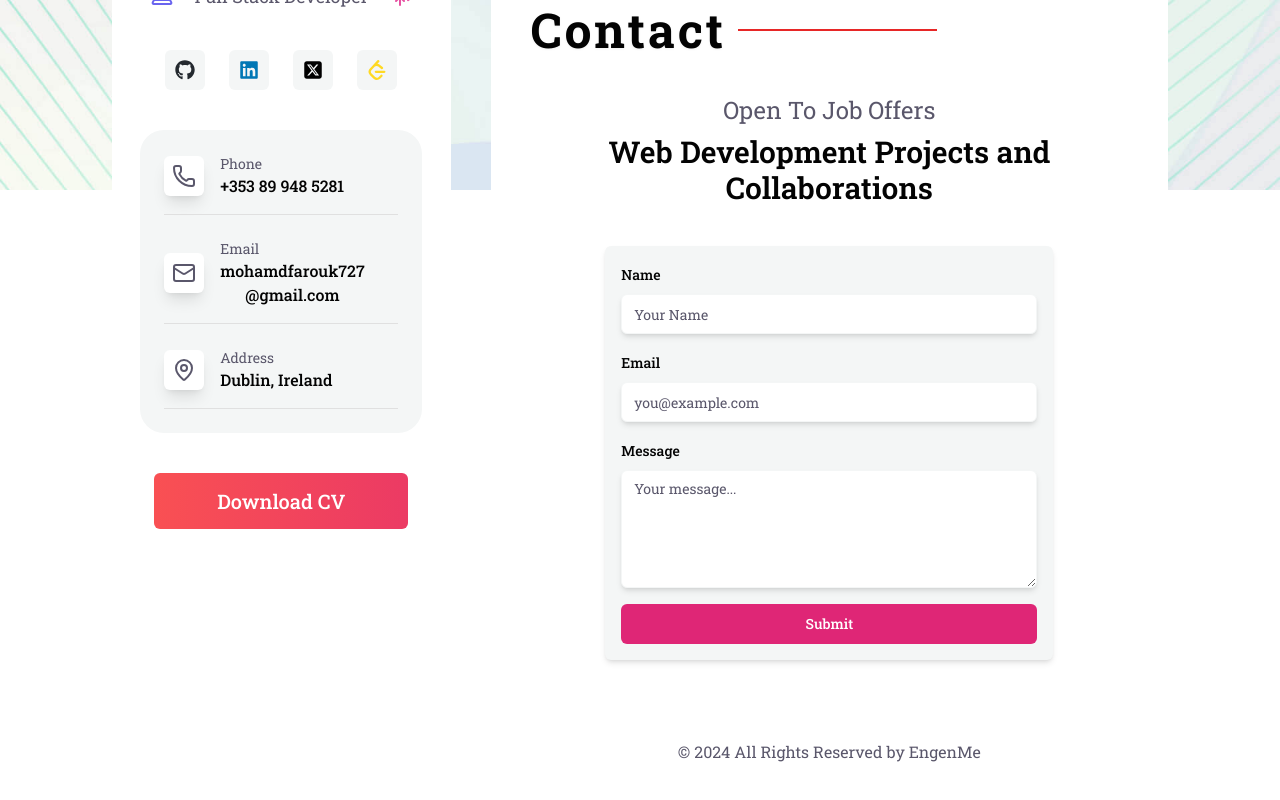
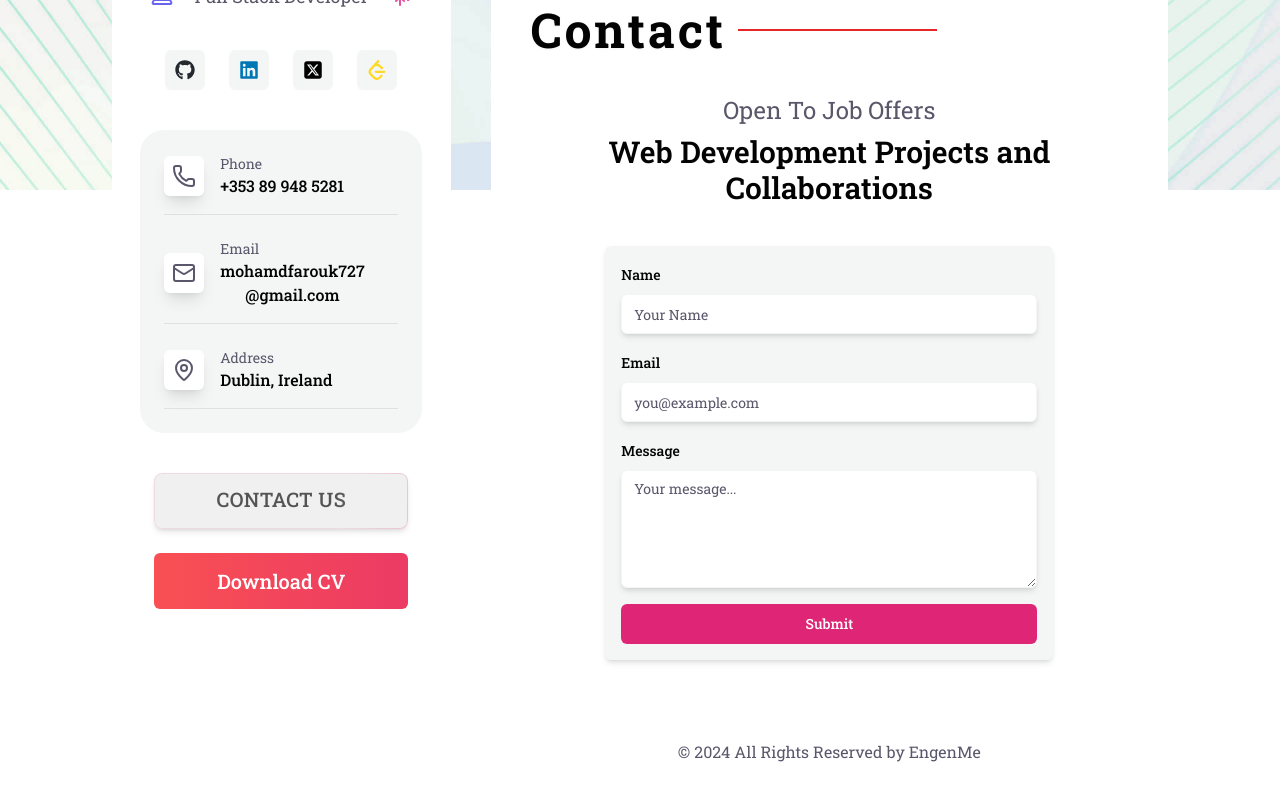
Before and after one commit to EngenMe/portfolio, a Next.js app: page /contact in a window 1280 px wide. Shown: the part 610-1410 px from the top of the page. Built offline with nearby package versions, Linux system fonts and the light colour scheme; a web font is replaced by a local one.

Commit message:
Add contact us button.

```diff
--- a/components/PersonalCard/Card.tsx
+++ b/components/PersonalCard/Card.tsx
@@ -4,6 +4,8 @@ import Contact from "./Contact";
 import Header2 from "./Header2";
 import Role from "./Role";
 import SocialMedia from "./SocialMedia";
+import ShinyButton from "../ui/shiny-button";
+import Link from "next/link";
 
 const Card = () => {
   return (
@@ -12,7 +14,15 @@ const Card = () => {
       <Role />
       <SocialMedia />
       <Contact />
-      <div className="py-10 w-full">
+      <div className="py-10 w-full flex flex-col gap-6 justify-center items-center">
+        <Link
+          href="\contact"
+          className="w-full flex justify-center items-center"
+        >
+          <ShinyButton className="w-3/4 h-14 flex justify-center items-center bg-secondary shadow-md">
+            <div className="text-xl translate-y-1 font-medium">Contact US</div>
+          </ShinyButton>
+        </Link>
         <Button
           onClick={handleDownload}
           className="text-xl w-3/4 h-14 bg-gradient-to-r from-[#F95053] to-[#DE2575] bg-[length:200%_100%] hover:bg-[position:100%_0] transition-all duration-300 ease-in-out"
--- /dev/null
+++ b/components/ui/shiny-button.tsx
@@ -0,0 +1,72 @@
+"use client";
+
+import React from "react";
+import {
+  motion,
+  type AnimationProps,
+  type HTMLMotionProps,
+} from "framer-motion";
+import { cn } from "@/lib/utils";
+
+const animationProps = {
+  initial: { "--x": "100%", scale: 0.8 },
+  animate: { "--x": "-100%", scale: 1 },
+  whileTap: { scale: 0.95 },
+  transition: {
+    repeat: Infinity,
+    repeatType: "loop",
+    repeatDelay: 1,
+    type: "spring",
+    stiffness: 20,
+    damping: 15,
+    mass: 2,
+    scale: {
+      type: "spring",
+      stiffness: 200,
+      damping: 5,
+      mass: 0.5,
+    },
+  },
+} as AnimationProps;
+
+interface ShinyButtonProps extends HTMLMotionProps<"button"> {
+  children: React.ReactNode;
+  className?: string;
+}
+
+const ShinyButton = React.forwardRef<HTMLButtonElement, ShinyButtonProps>(
+  ({ children, className, ...props }, ref) => {
+    return (
+      <motion.button
+        ref={ref}
+        {...animationProps}
+        {...props}
+        className={cn(
+          "relative rounded-lg px-6 py-2 font-medium backdrop-blur-xl transition-shadow duration-300 ease-in-out hover:shadow dark:bg-[radial-gradient(circle_at_50%_0%,hsl(var(--primary)/10%)_0%,transparent_60%)] dark:hover:shadow-[0_0_20px_hsl(var(--primary)/10%)]",
+          className,
+        )}
+      >
+        <span
+          className="relative block size-full text-sm uppercase tracking-wide text-[rgb(0,0,0,65%)] dark:font-light dark:text-[rgb(255,255,255,90%)]"
+          style={{
+            maskImage:
+              "linear-gradient(-75deg,hsl(var(--primary)) calc(var(--x) + 20%),transparent calc(var(--x) + 30%),hsl(var(--primary)) calc(var(--x) + 100%))",
+          }}
+        >
+          {children}
+        </span>
+        <span
+          style={{
+            mask: "linear-gradient(rgb(0,0,0), rgb(0,0,0)) content-box,linear-gradient(rgb(0,0,0), rgb(0,0,0))",
+            maskComposite: "exclude",
+          }}
+          className="absolute inset-0 z-10 block rounded-[inherit] bg-[linear-gradient(-75deg,hsl(var(--primary)/10%)_calc(var(--x)+20%),hsl(var(--primary)/50%)_calc(var(--x)+25%),hsl(var(--primary)/10%)_calc(var(--x)+100%))] p-px"
+        ></span>
+      </motion.button>
+    );
+  },
+);
+
+ShinyButton.displayName = "ShinyButton";
+
+export default ShinyButton;
```
